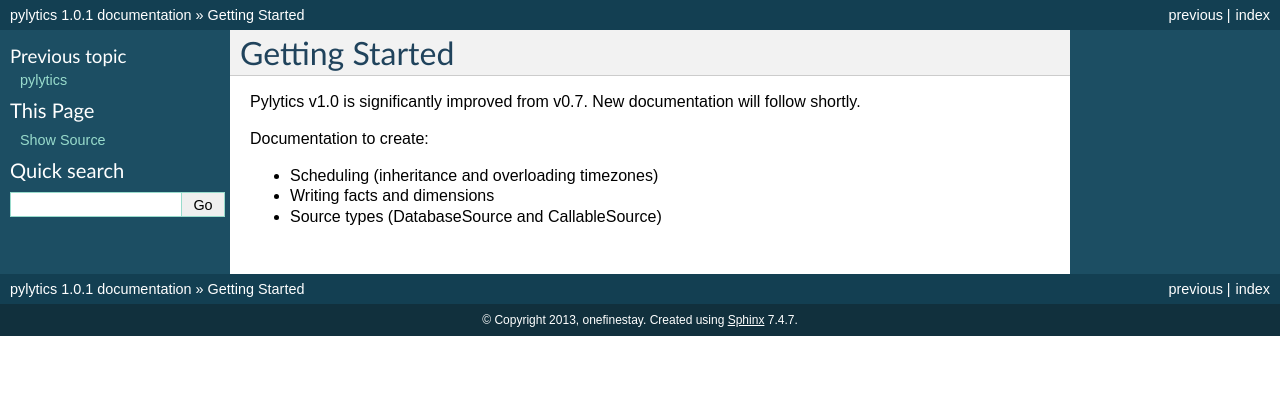
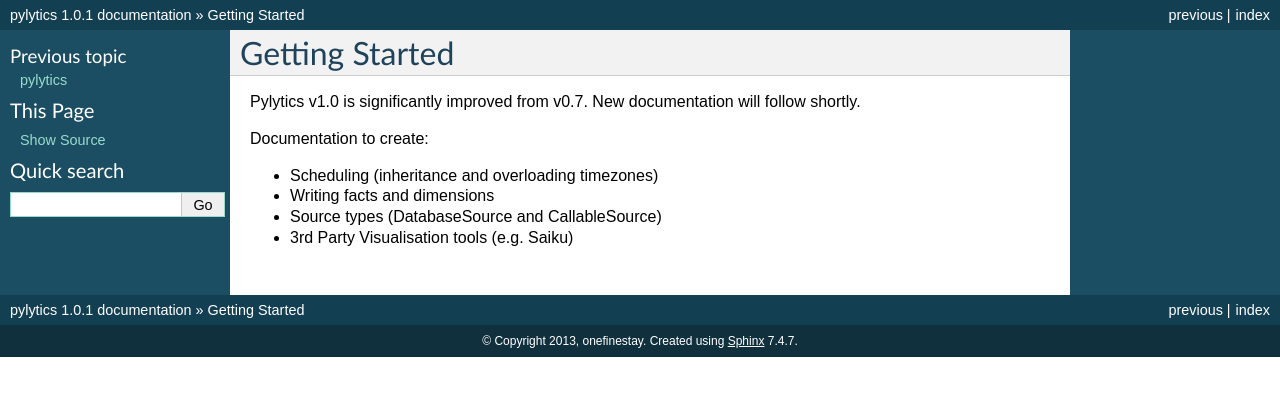
Before and after one commit to onefinestay/pylytics, a Sphinx documentation site: the page built from docs/getting-started/index.rst, in a window 1280 px wide. Shown: the top 396 px of the page. Built offline with Sphinx 7.4.7, drawn with Linux system fonts in a browser that asks for light colours.

Commit message:
added note about Saiku

```diff
--- a/docs/getting-started/index.rst
+++ b/docs/getting-started/index.rst
@@ -8,3 +8,4 @@ Documentation to create:
 * Scheduling (inheritance and overloading timezones)
 * Writing facts and dimensions
 * Source types (DatabaseSource and CallableSource)
+* 3rd Party Visualisation tools (e.g. Saiku)
```
